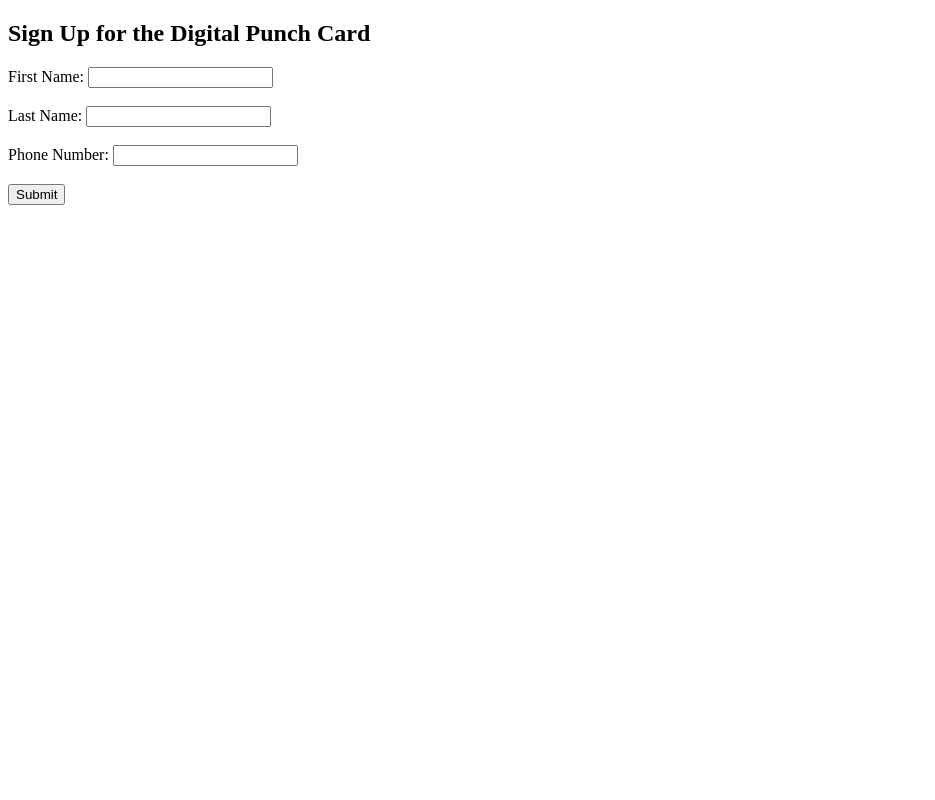
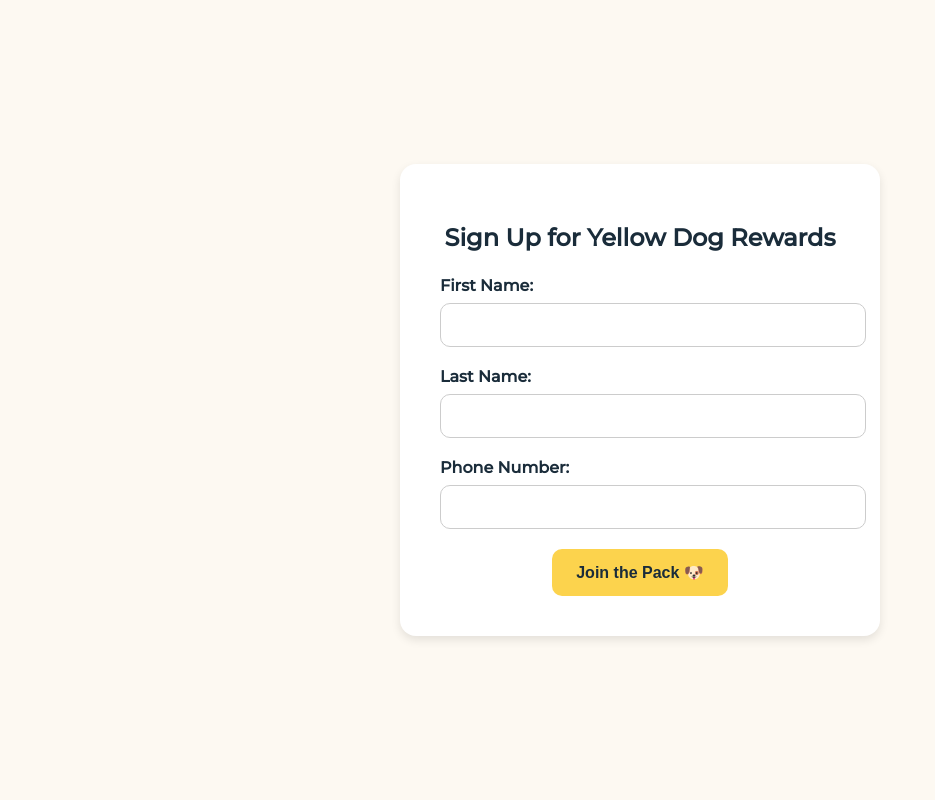
Before and after one commit to dmwaczak/yellow-dog-coffee, a Flask app: page / in a window 1280 px wide. Shown: the whole page, without its empty margins (0-935 px from the left). Run offline with Flask 3, Linux system fonts and the light colour scheme; parts of the project's set-up code (start-up, migrations or seed data) failed here and were passed over.

Commit message:
Updated index.html with Yellow Dog branding and styled form

```diff
--- a/templates/index.html
+++ b/templates/index.html
@@ -1,24 +1,87 @@
 <!DOCTYPE html>
 <html lang="en">
 <head>
-    <meta charset="UTF-8">
-    <meta name="viewport" content="width=device-width, initial-scale=1.0">
+  <meta charset="UTF-8" />
+  <meta name="viewport" content="width=device-width, initial-scale=1.0"/>
   <title>Yellow Dog Digital Punch Card</title>
+  <link href="https://fonts.googleapis.com/css2?family=Montserrat:wght@500&display=swap" rel="stylesheet">
+  <style>
+    body {
+      font-family: 'Montserrat', sans-serif;
+      background-color: #fdf9f2;
+      color: #333;
+      display: flex;
+      justify-content: center;
+      align-items: center;
+      height: 100vh;
+      margin: 0;
+    }
+
+    .form-container {
+      background-color: #ffffff;
+      padding: 40px;
+      border-radius: 16px;
+      box-shadow: 0 4px 10px rgba(0, 0, 0, 0.1);
+      text-align: center;
+      width: 100%;
+      max-width: 400px;
+    }
+
+    h2 {
+      color: #1a2c3a;
+      margin-bottom: 24px;
+    }
+
+    label {
+      display: block;
+      margin-bottom: 8px;
+      text-align: left;
+      font-weight: bold;
+      color: #1a2c3a;
+    }
+
+    input {
+      width: 100%;
+      padding: 12px;
+      margin-bottom: 20px;
+      border: 1px solid #ccc;
+      border-radius: 10px;
+      font-size: 16px;
+    }
+
+    button {
+      background-color: #fcd34d;
+      color: #1a2c3a;
+      font-weight: bold;
+      border: none;
+      padding: 14px 24px;
+      border-radius: 10px;
+      cursor: pointer;
+      font-size: 16px;
+      transition: background-color 0.3s ease;
+    }
+
+    button:hover {
+      background-color: #fbbf24;
+    }
+  </style>
 </head>
 <body>
-    <h2>Sign Up for the Digital Punch Card</h2>
+  <div class="form-container">
+    <h2>Sign Up for Yellow Dog Rewards</h2>
     <form id="userForm">
       <label for="first_name">First Name:</label>
-        <input type="text" id="first_name" name="first_name" required><br><br>
+      <input type="text" id="first_name" name="first_name" required />
 
       <label for="last_name">Last Name:</label>
-        <input type="text" id="last_name" name="last_name" required><br><br>
+      <input type="text" id="last_name" name="last_name" required />
 
       <label for="phone">Phone Number:</label>
-        <input type="tel" id="phone" name="phone" required><br><br>
+      <input type="tel" id="phone" name="phone" required />
 
-        <button type="submit">Submit</button>
+      <button type="submit">Join the Pack 🐶</button>
     </form>
+  </div>
 
   <script>
     document.getElementById('userForm').addEventListener('submit', async (event) => {
```
Lines whose indentation alone changed are shown as unchanged.
